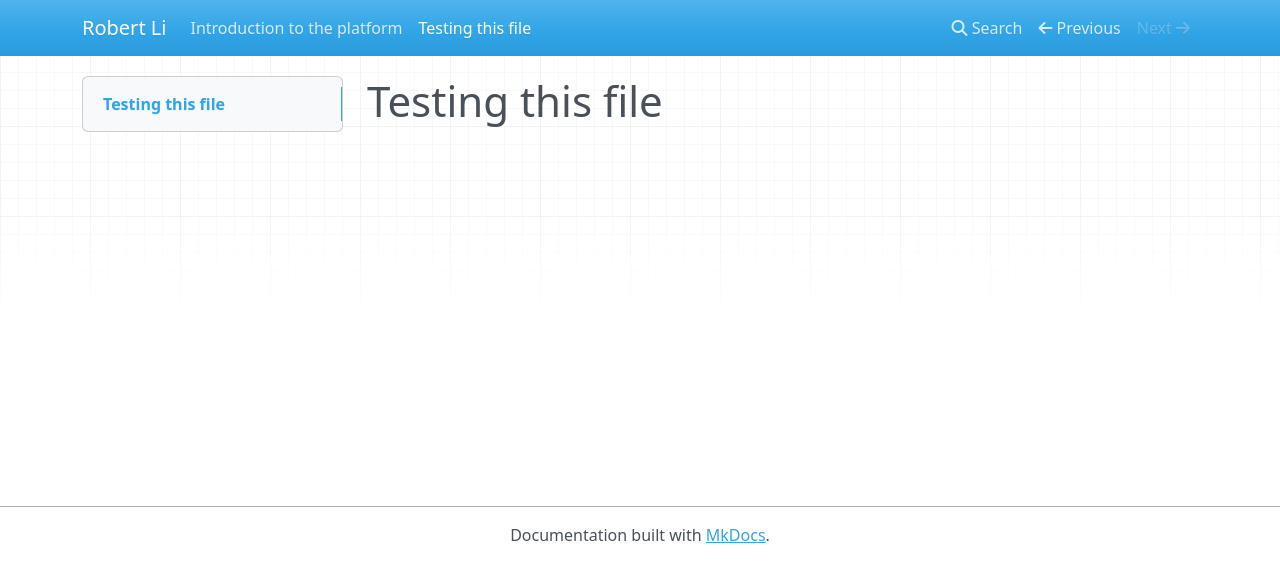
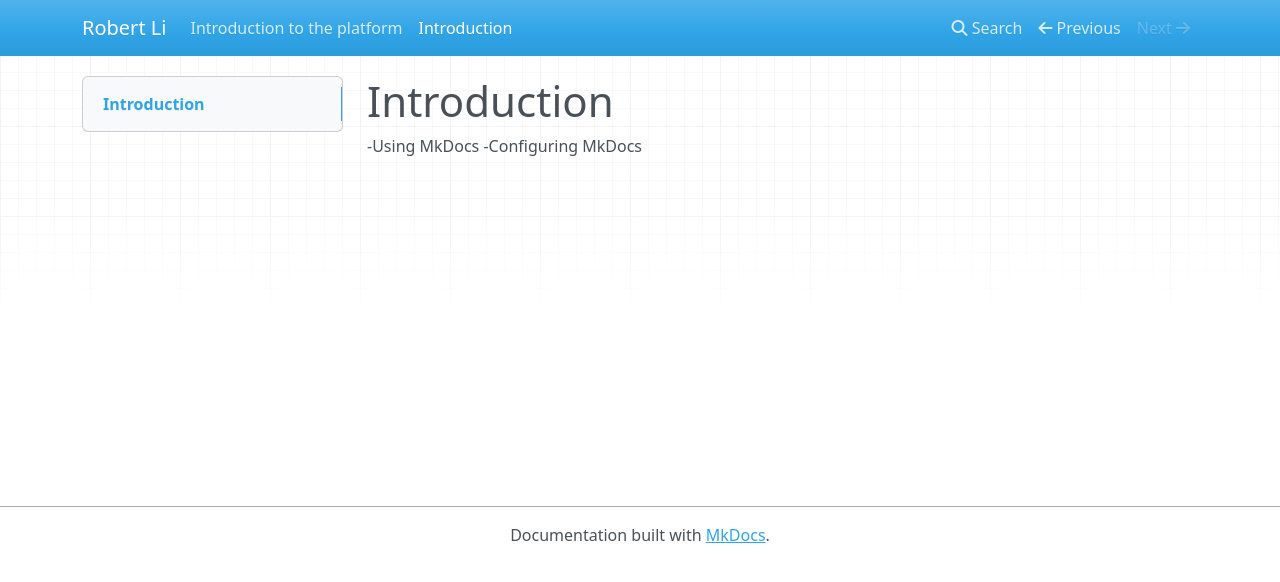
Before and after one commit to RLi97/mkdoctest, an MkDocs documentation site: the page built from docs/test_file.md, in a window 1280 px wide. Shown: the top 582 px of the page. Built offline with MkDocs 1.6.1, drawn with Linux system fonts in a browser that asks for light colours; nearby versions of some CDN libraries.

Commit message:
Update test_file.md

```diff
--- a/docs/test_file.md
+++ b/docs/test_file.md
@@ -1 +1,3 @@
-#Testing this file
+#Introduction
+-Using MkDocs
+-Configuring MkDocs
```
